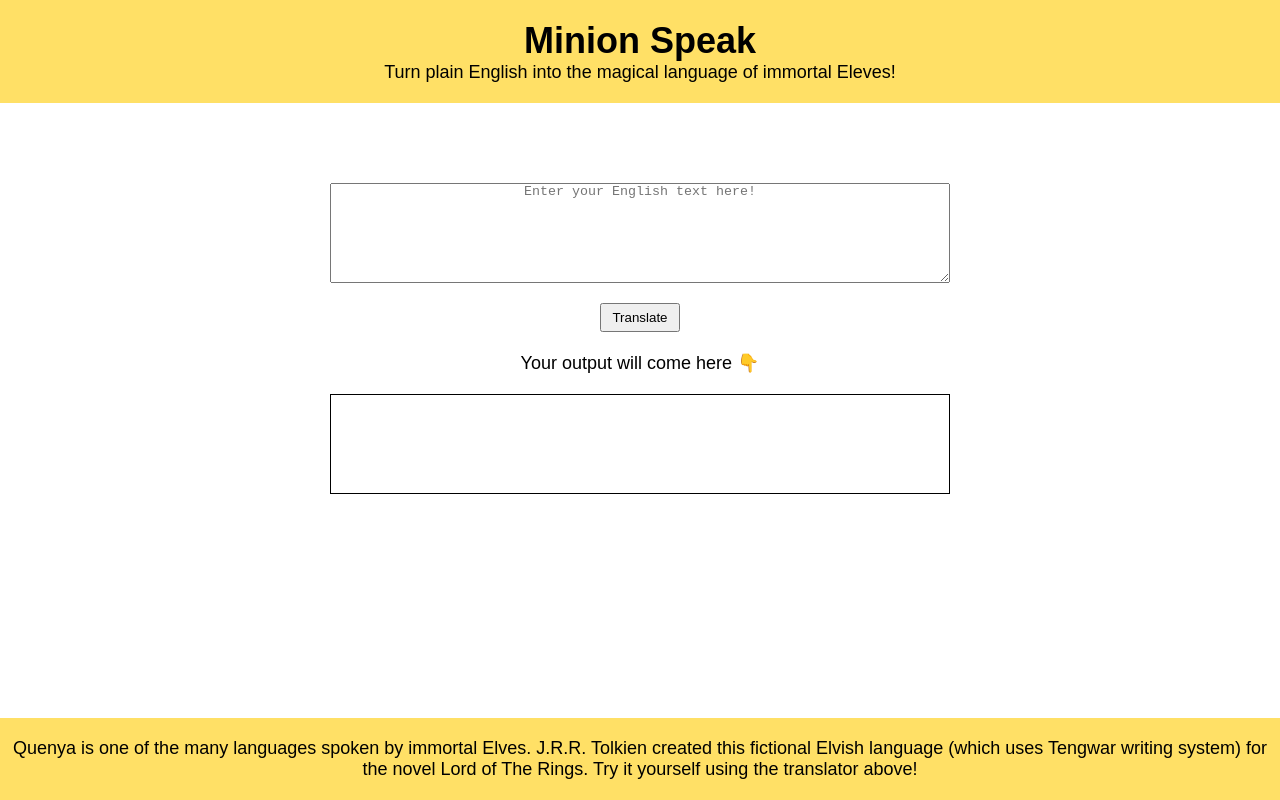
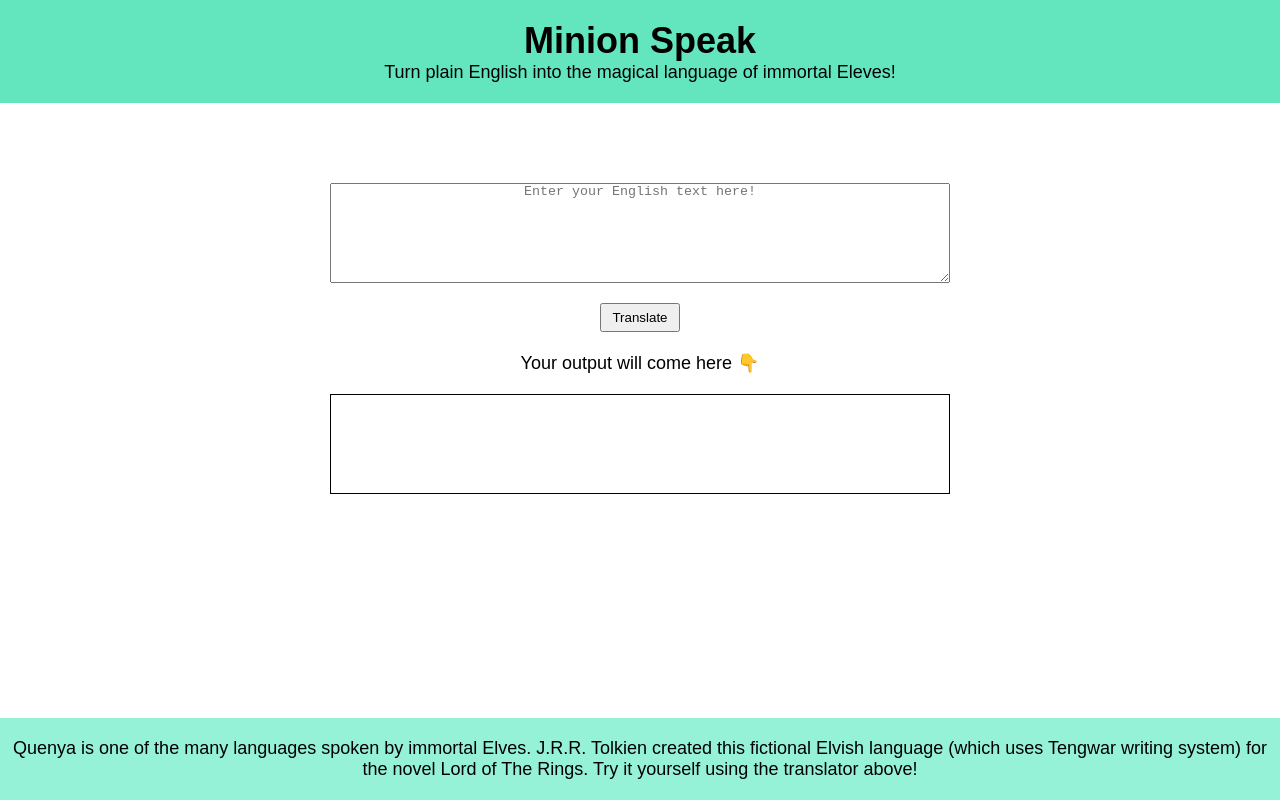
Before and after one commit to alabhyajindal/quenya, a plain HTML site: page index.html in a window 1280 px wide. Drawn offline with Linux system fonts and the light colour scheme.

Commit message:
color change

```diff
--- a/style.css
+++ b/style.css
@@ -16,7 +16,7 @@ body {
 
 header {
   padding: 2rem 0;
-  background-color: #ffe066;
+  background-color: #63e6be;
   max-width: 100%;
 }
 
@@ -47,7 +47,7 @@ main {
 }
 
 .footer {
-  background-color: #ffe066;
+  background-color: #96f2d7;
   padding: 2rem 1rem;
   position: fixed;
   bottom: 0;
```
